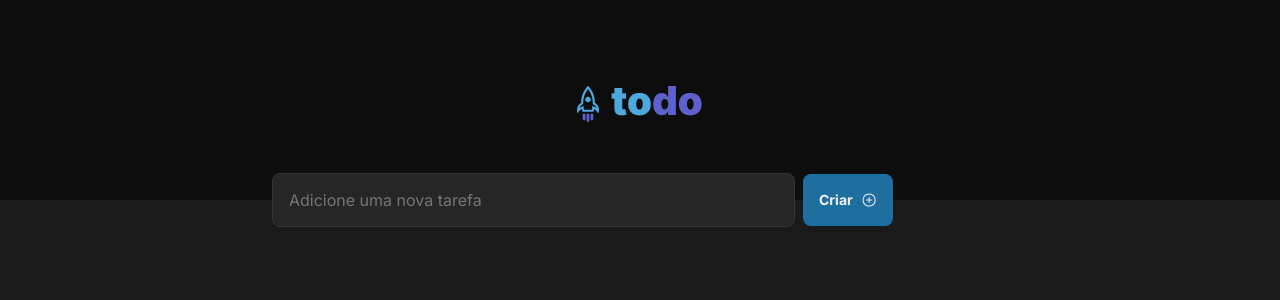
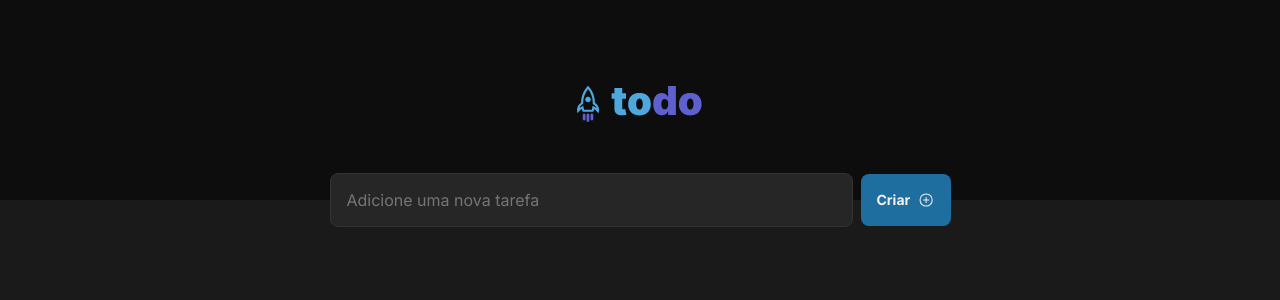
Before and after one commit to DericksonLossIT/desafio01-conceitos-react, a React (Vite) app: page / in a window 1280 px wide. Shown: the top 300 px of the page. Built offline with nearby package versions, Linux system fonts and the light colour scheme.

Commit message:
centers input wrapper

```diff
--- a/src/components/Input.module.css
+++ b/src/components/Input.module.css
@@ -2,7 +2,7 @@
   display: flex;
   flex-direction: row;
   align-items: center;
-  padding: 0px;
+  justify-content: center;
   gap: 8px;
 
   position: absolute;
```
